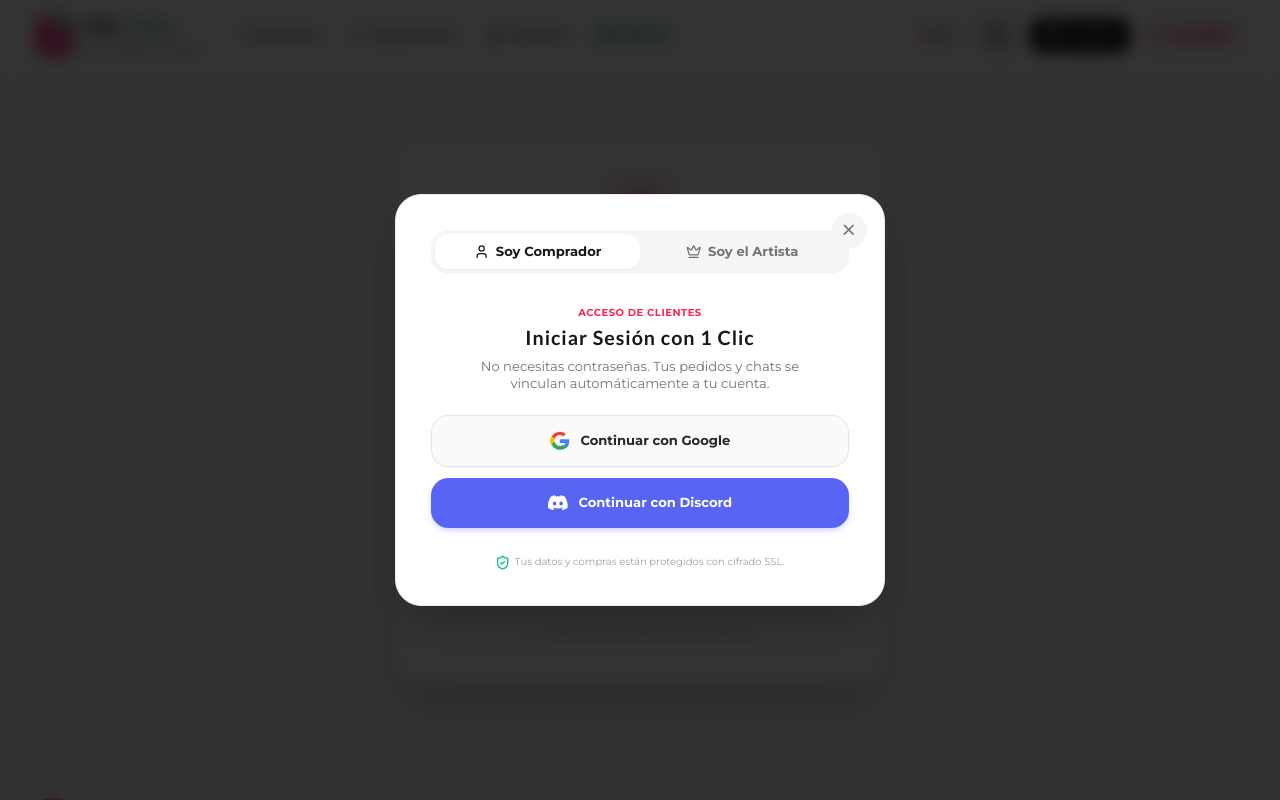
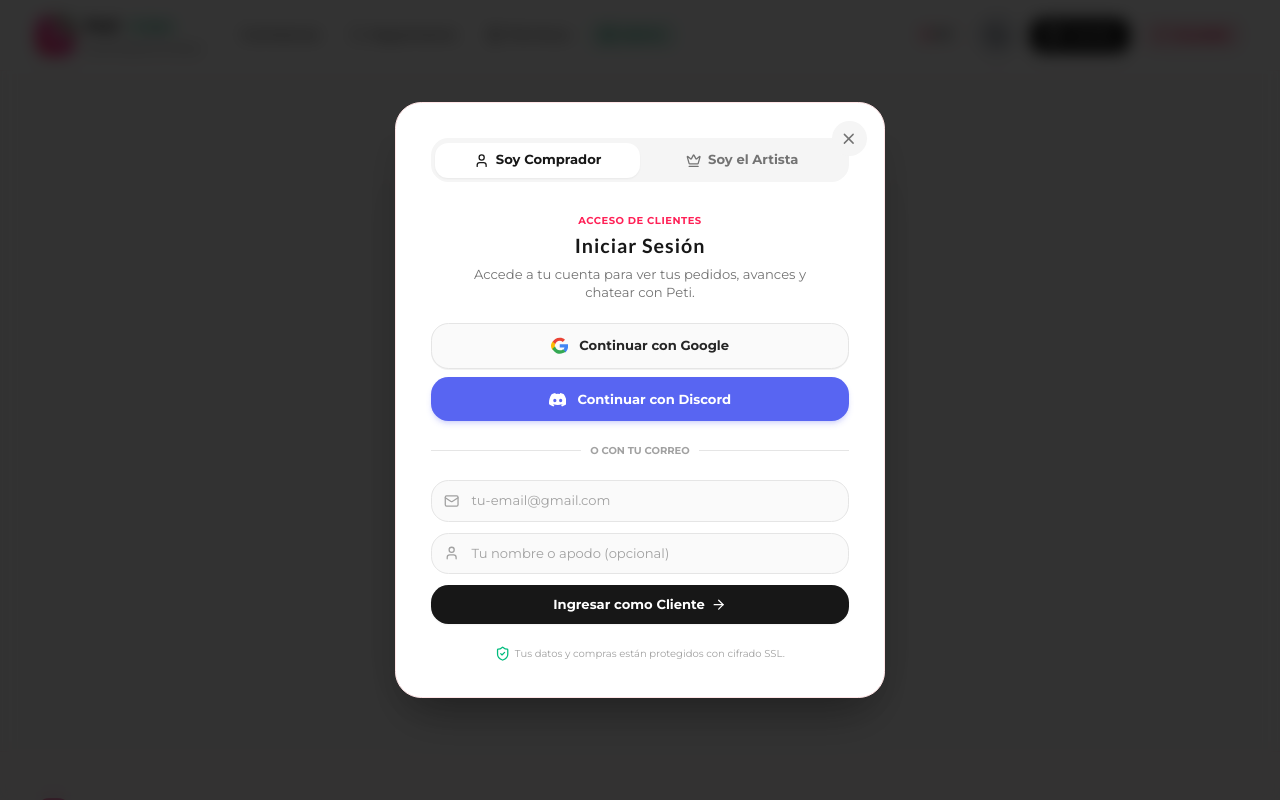
Before and after one commit to desarrollosdev2003/peti-commerce, a Next.js app: page /admin in a window 1280 px wide. Both pictures are taken after a click on the button "Acceder". Shown: the top 800 px of the page. Built offline with nearby package versions, Linux system fonts and the light colour scheme; no server answers; the database is empty.

Commit message:
feat(auth): add customer email login and friendly OAuth error guidance

```diff
--- a/components/auth/auth-modal.tsx
+++ b/components/auth/auth-modal.tsx
@@ -18,10 +18,21 @@ import {
 
 export const AuthModal = () => {
   const router = useRouter();
-  const { isAuthModalOpen, setIsAuthModalOpen, loginWithOAuth, loginAdminWithPassword } = useAuth();
+  const {
+    isAuthModalOpen,
+    setIsAuthModalOpen,
+    loginWithOAuth,
+    loginCustomerWithEmail,
+    loginAdminWithPassword,
+  } = useAuth();
 
-  // Tab switcher: 'customer' (Google/Discord) vs 'admin' (Email + Password)
+  // Tab switcher: 'customer' (Google/Discord/Email) vs 'admin' (Email + Password)
   const [tab, setTab] = useState<'customer' | 'admin'>('customer');
+
+  // Customer form state
+  const [customerEmail, setCustomerEmail] = useState('');
+  const [customerName, setCustomerName] = useState('');
+  const [customerError, setCustomerError] = useState('');
 
   // Admin form state (Empty initial state)
   const [adminEmail, setAdminEmail] = useState('');
@@ -30,6 +41,25 @@ export const AuthModal = () => {
   const [isLoading, setIsLoading] = useState(false);
 
   if (!isAuthModalOpen) return null;
+
+  const handleOAuthClick = async (provider: 'google' | 'discord') => {
+    setCustomerError('');
+    setIsLoading(true);
+    const res = await loginWithOAuth(provider);
+    setIsLoading(false);
+    if (res && !res.success && res.error) {
+      setCustomerError(res.error);
+    }
+  };
+
+  const handleCustomerEmailSubmit = (e: React.FormEvent) => {
+    e.preventDefault();
+    if (!customerEmail.trim()) return;
+
+    loginCustomerWithEmail(customerEmail, customerName);
+    setIsAuthModalOpen(false);
+    router.push('/account');
+  };
 
   const handleAdminSubmit = async (e: React.FormEvent) => {
     e.preventDefault();
@@ -99,7 +129,7 @@ export const AuthModal = () => {
         </div>
 
         {/* ======================================================== */}
-        {/* VIEW 1: CLIENTES / COMPRADORES (Solo Google o Discord) */}
+        {/* VIEW 1: CLIENTES / COMPRADORES (Google / Discord / Email) */}
         {/* ======================================================== */}
         {tab === 'customer' ? (
           <div className="space-y-4">
@@ -108,21 +138,23 @@ export const AuthModal = () => {
                 Acceso de Clientes
               </span>
               <h3 className="text-lg font-bold text-neutral-900 dark:text-white">
-                Iniciar Sesión con 1 Clic
+                Iniciar Sesión
               </h3>
               <p className="text-xs text-neutral-500 max-w-xs mx-auto">
-                No necesitas contraseñas. Tus pedidos y chats se vinculan automáticamente a tu cuenta.
+                Accede a tu cuenta para ver tus pedidos, avances y chatear con Peti.
               </p>
             </div>
 
-            <div className="space-y-2.5 pt-1">
+            {/* OAuth Buttons */}
+            <div className="space-y-2 pt-1">
               <button
                 type="button"
-                onClick={() => loginWithOAuth('google')}
-                className="w-full flex items-center justify-center gap-2.5 rounded-2xl border border-neutral-200 dark:border-neutral-700 bg-neutral-50 dark:bg-neutral-800/80 hover:bg-neutral-100 dark:hover:bg-neutral-800 py-3.5 px-4 text-xs font-bold text-neutral-800 dark:text-neutral-200 shadow-2xs transition-all active:scale-98 cursor-pointer"
+                onClick={() => handleOAuthClick('google')}
+                disabled={isLoading}
+                className="w-full flex items-center justify-center gap-2.5 rounded-2xl border border-neutral-200 dark:border-neutral-700 bg-neutral-50 dark:bg-neutral-800/80 hover:bg-neutral-100 dark:hover:bg-neutral-800 py-3 px-4 text-xs font-bold text-neutral-800 dark:text-neutral-200 shadow-2xs transition-all active:scale-98 cursor-pointer disabled:opacity-50"
               >
                 {/* Google Icon SVG */}
-                <svg className="h-4.5 w-4.5" viewBox="0 0 24 24">
+                <svg className="h-4 w-4 shrink-0" viewBox="0 0 24 24">
                   <path
                     fill="#EA4335"
                     d="M12 5c1.6 0 3 .6 4.1 1.7l3.1-3.1C17.3 1.8 14.8 1 12 1 7.5 1 3.7 3.6 1.9 7.3l3.7 2.9C6.5 7.3 9 5 12 5z"
@@ -145,18 +177,76 @@ export const AuthModal = () => {
 
               <button
                 type="button"
-                onClick={() => loginWithOAuth('discord')}
-                className="w-full flex items-center justify-center gap-2.5 rounded-2xl bg-[#5865F2] hover:bg-[#4752C4] py-3.5 px-4 text-xs font-bold text-white shadow-md shadow-[#5865F2]/20 transition-all active:scale-98 cursor-pointer"
+                onClick={() => handleOAuthClick('discord')}
+                disabled={isLoading}
+                className="w-full flex items-center justify-center gap-2.5 rounded-2xl bg-[#5865F2] hover:bg-[#4752C4] py-3 px-4 text-xs font-bold text-white shadow-md shadow-[#5865F2]/20 transition-all active:scale-98 cursor-pointer disabled:opacity-50"
               >
                 {/* Discord Icon SVG */}
-                <svg className="h-4.5 w-4.5 fill-current" viewBox="0 0 24 24">
+                <svg className="h-4 w-4 shrink-0 fill-current" viewBox="0 0 24 24">
                   <path d="M20.317 4.37a19.791 19.791 0 0 0-4.885-1.515.074.074 0 0 0-.079.037c-.21.375-.444.864-.608 1.25a18.27 18.27 0 0 0-5.487 0 12.64 12.64 0 0 0-.617-1.25.077.077 0 0 0-.079-.037A19.736 19.736 0 0 0 3.677 4.37a.07.07 0 0 0-.032.027C.533 9.046-.32 13.58.099 18.057a.082.082 0 0 0 .031.057 19.9 19.9 0 0 0 5.993 3.03.078.078 0 0 0 .084-.028c.462-.63.874-1.295 1.226-1.994.021-.041.001-.09-.041-.106a13.107 13.107 0 0 1-1.872-.892.077.077 0 0 1-.008-.128 10.2 10.2 0 0 0 .372-.292.074.074 0 0 1 .077-.01c3.929 1.793 8.18 1.793 12.061 0a.074.074 0 0 1 .078.01c.12.098.246.198.373.292a.077.077 0 0 1-.006.127 12.299 12.299 0 0 1-1.873.893.077.077 0 0 0-.041.107c.36.698.772 1.362 1.225 1.993a.076.076 0 0 0 .084.028 19.839 19.839 0 0 0 6.002-3.03.077.077 0 0 0 .032-.054c.5-5.177-.838-9.674-3.549-13.66a.061.061 0 0 0-.031-.028zM8.02 15.33c-1.183 0-2.157-1.085-2.157-2.419 0-1.333.956-2.419 2.157-2.419 1.21 0 2.176 1.096 2.157 2.42 0 1.333-.956 2.418-2.157 2.418zm7.975 0c-1.183 0-2.157-1.085-2.157-2.419 0-1.333.955-2.419 2.157-2.419 1.21 0 2.176 1.096 2.157 2.42 0 1.333-.946 2.418-2.157 2.418z" />
                 </svg>
                 <span>Continuar con Discord</span>
               </button>
             </div>
 
-            <div className="pt-2 text-center">
+            {/* Error feedback if OAuth is not enabled in Supabase */}
+            {customerError && (
+              <div className="p-2.5 rounded-xl bg-amber-500/10 border border-amber-500/20 text-[11px] text-amber-700 dark:text-amber-300 space-y-1 text-left">
+                <p className="font-semibold">{customerError}</p>
+                <p className="text-[10px] text-neutral-500 dark:text-neutral-400">
+                  Tip: También puedes entrar directamente ingresando tu email abajo 👇
+                </p>
+              </div>
+            )}
+
+            {/* Divider */}
+            <div className="relative flex py-1 items-center">
+              <div className="flex-grow border-t border-neutral-200 dark:border-neutral-800" />
+              <span className="flex-shrink mx-2 text-[10px] uppercase font-bold text-neutral-400">
+                O con tu Correo
+              </span>
+              <div className="flex-grow border-t border-neutral-200 dark:border-neutral-800" />
+            </div>
+
+            {/* Direct Customer Email Form */}
+            <form onSubmit={handleCustomerEmailSubmit} className="space-y-2.5 text-xs text-left">
+              <div>
+                <div className="relative">
+                  <input
+                    type="email"
+                    required
+                    value={customerEmail}
+                    onChange={(e) => setCustomerEmail(e.target.value)}
+                    placeholder="tu-email@gmail.com"
+                    className="w-full rounded-2xl border border-neutral-200 dark:border-neutral-800 bg-neutral-50 dark:bg-neutral-950 py-2.5 pl-9 pr-3.5 text-xs text-neutral-900 dark:text-white placeholder:text-neutral-400 focus:border-rose-500 focus:outline-none"
+                  />
+                  <Mail className="absolute left-3 top-1/2 -translate-y-1/2 h-3.5 w-3.5 text-neutral-400" />
+                </div>
+              </div>
+
+              <div>
+                <div className="relative">
+                  <input
+                    type="text"
+                    value={customerName}
+                    onChange={(e) => setCustomerName(e.target.value)}
+                    placeholder="Tu nombre o apodo (opcional)"
+                    className="w-full rounded-2xl border border-neutral-200 dark:border-neutral-800 bg-neutral-50 dark:bg-neutral-950 py-2.5 pl-9 pr-3.5 text-xs text-neutral-900 dark:text-white placeholder:text-neutral-400 focus:border-rose-500 focus:outline-none"
+                  />
+                  <User className="absolute left-3 top-1/2 -translate-y-1/2 h-3.5 w-3.5 text-neutral-400" />
+                </div>
+              </div>
+
+              <button
+                type="submit"
+                className="w-full flex items-center justify-center gap-1.5 rounded-2xl bg-neutral-900 dark:bg-white text-white dark:text-neutral-900 hover:bg-neutral-800 dark:hover:bg-neutral-100 py-2.5 px-4 text-xs font-bold shadow-xs transition-all active:scale-98 cursor-pointer"
+              >
+                <span>Ingresar como Cliente</span>
+                <ArrowRight className="h-3.5 w-3.5" />
+              </button>
+            </form>
+
+            <div className="pt-1 text-center">
               <p className="text-[10px] text-neutral-400 flex items-center justify-center gap-1">
                 <ShieldCheck className="h-3.5 w-3.5 text-emerald-500" />
                 <span>Tus datos y compras están protegidos con cifrado SSL.</span>
--- a/context/auth-context.tsx
+++ b/context/auth-context.tsx
@@ -8,7 +8,7 @@ interface AuthContextType {
   user: CustomerUser | null;
   isAuthModalOpen: boolean;
   setIsAuthModalOpen: (open: boolean) => void;
-  loginWithOAuth: (provider: 'google' | 'discord') => Promise<void>;
+  loginWithOAuth: (provider: 'google' | 'discord') => Promise<{ success: boolean; error?: string }>;
   loginCustomerWithEmail: (email: string, name?: string) => CustomerUser;
   loginAdminWithPassword: (email: string, password: string) => Promise<{ success: boolean; error?: string }>;
   logout: () => void;
@@ -106,16 +106,29 @@ export const AuthProvider: React.FC<{ children: React.ReactNode }> = ({ children
   }, []);
 
   // Customer OAuth Login (Always role 'customer')
-  const loginWithOAuth = async (provider: 'google' | 'discord') => {
+  const loginWithOAuth = async (
+    provider: 'google' | 'discord'
+  ): Promise<{ success: boolean; error?: string }> => {
     const supabase = getSupabaseBrowserClient();
     if (supabase) {
-      await supabase.auth.signInWithOAuth({
+      const { error } = await supabase.auth.signInWithOAuth({
         provider,
         options: {
           redirectTo: `${window.location.origin}/account`,
         },
       });
-      return;
+
+      if (error) {
+        console.error(`Supabase OAuth (${provider}) Error:`, error.message);
+        return {
+          success: false,
+          error:
+            error.message.includes('not enabled') || error.message.includes('Unsupported provider')
+              ? `El proveedor ${provider === 'google' ? 'Google' : 'Discord'} aún no ha sido activado en tu panel de Supabase (Authentication > Providers).`
+              : error.message,
+        };
+      }
+      return { success: true };
     }
 
     // Fallback simulation for OAuth in local mode
@@ -132,6 +145,7 @@ export const AuthProvider: React.FC<{ children: React.ReactNode }> = ({ children
     };
     setUser(customerUser);
     setIsAuthModalOpen(false);
+    return { success: true };
   };
 
   // Customer Email Login (Always role 'customer')
```
